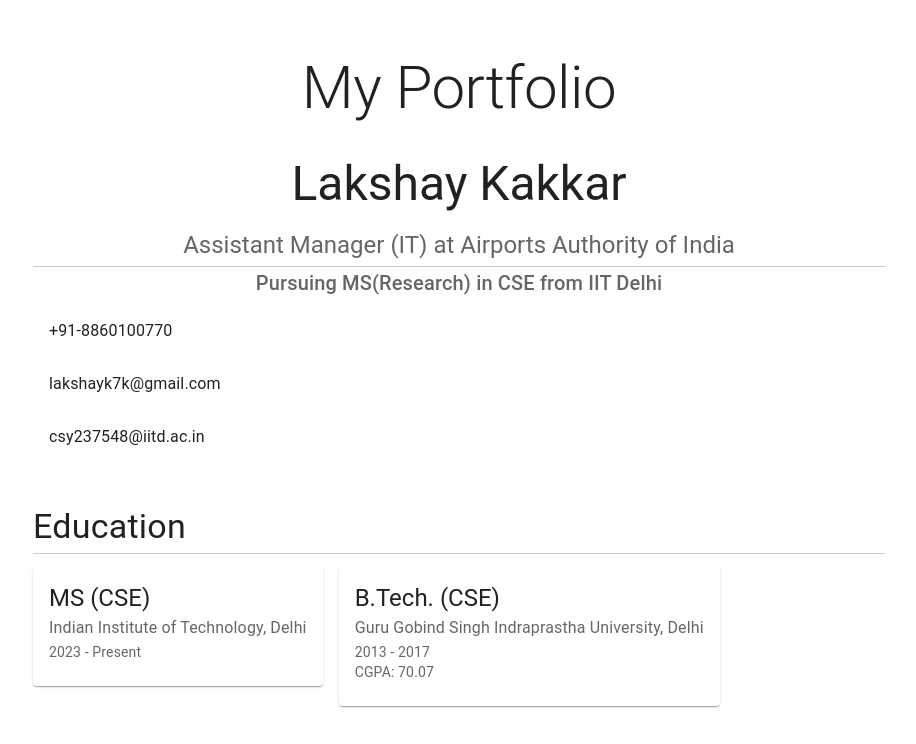
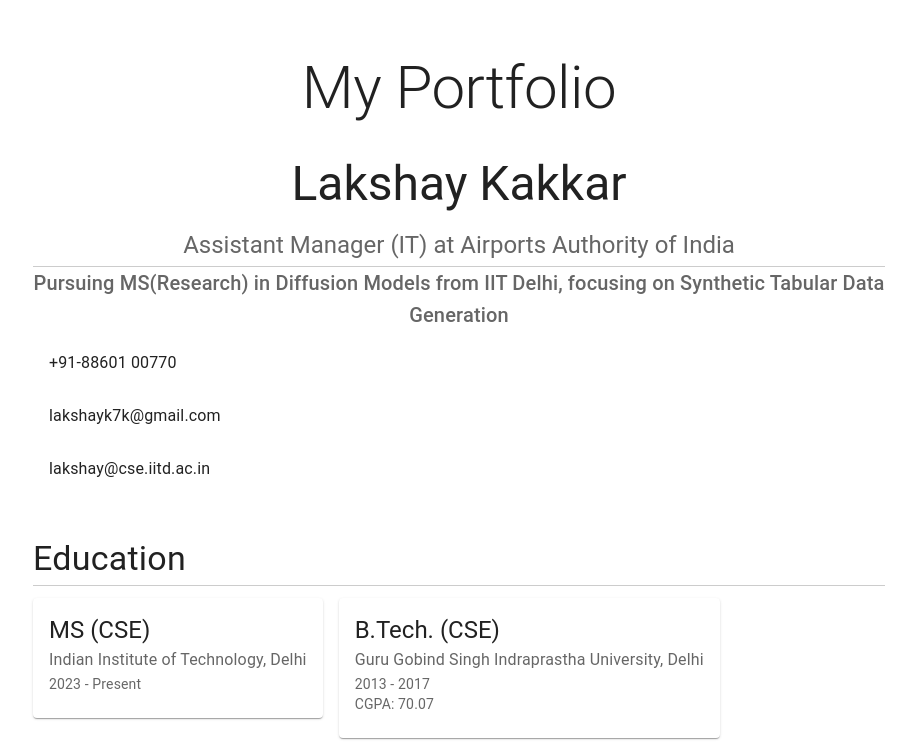
Before and after one commit to lakshaykakkar/lakshaykakkar.github.io, a React (Create React App) app in the folder my-portfolio/: page / in a window 1280 px wide. Shown: the top 744 px of the page, without its empty margins (181-1097 px from the left). Built offline with nearby package versions, Linux system fonts and the light colour scheme.

Commit message:
Revise header information in Header.tsx
Updated educational details and contact information.

```diff
--- a/my-portfolio/src/components/Header.tsx
+++ b/my-portfolio/src/components/Header.tsx
@@ -11,17 +11,17 @@
         Assistant Manager (IT) at Airports Authority of India
       </Typography>
       <Typography variant="h6" component="h3" color="text.secondary">
-        Pursuing MS(Research) in CSE from IIT Delhi
+        Pursuing MS(Research) in Diffusion Models from IIT Delhi, focusing on Synthetic Tabular Data Generation
       </Typography>
       <List>
         <ListItem>
-          <ListItemText primary="+91-8860100770" />
+          <ListItemText primary="+91-88601 00770" />
         </ListItem>
         <ListItem>
           <ListItemText primary="lakshayk7k@gmail.com" />
         </ListItem>
         <ListItem>
-          <ListItemText primary="csy237548@iitd.ac.in" />
+          <ListItemText primary="lakshay@cse.iitd.ac.in" />
         </ListItem>
       </List>
     </Container>
```
